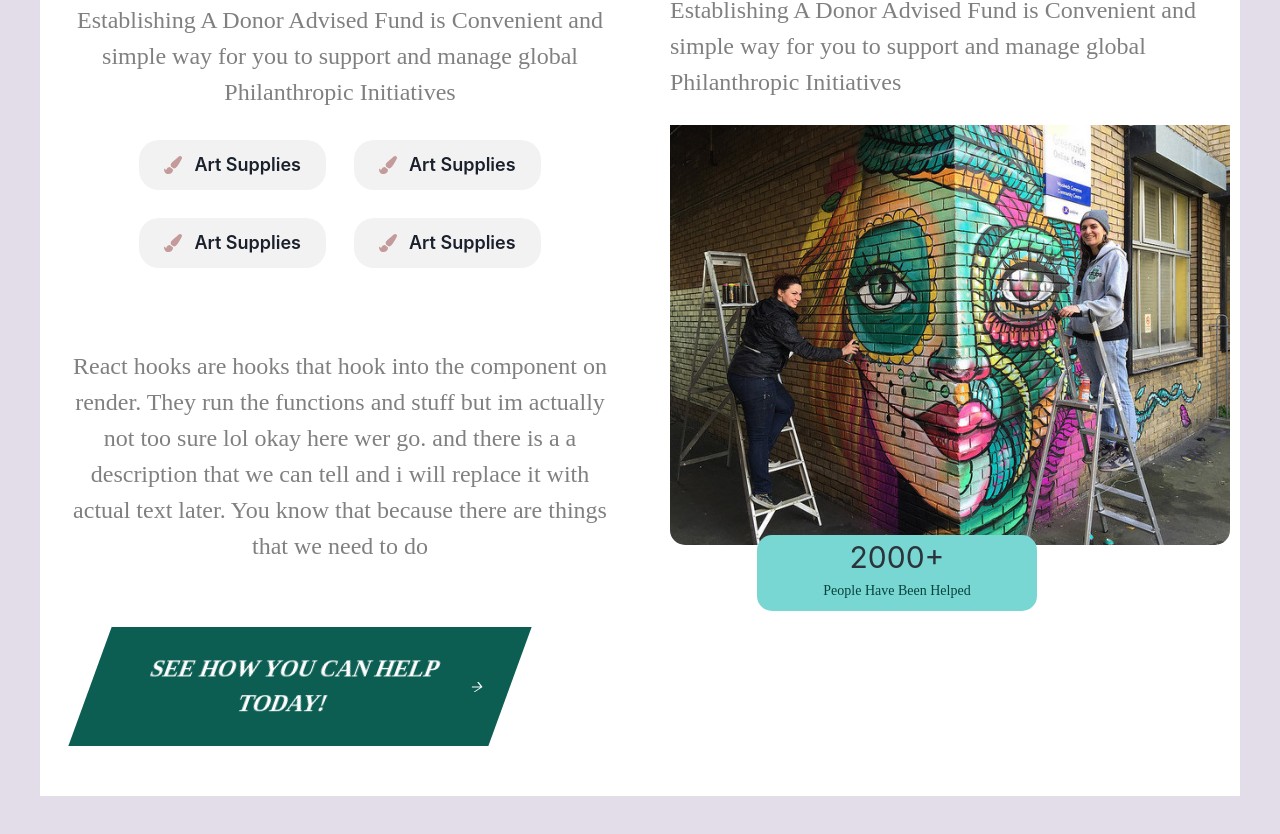
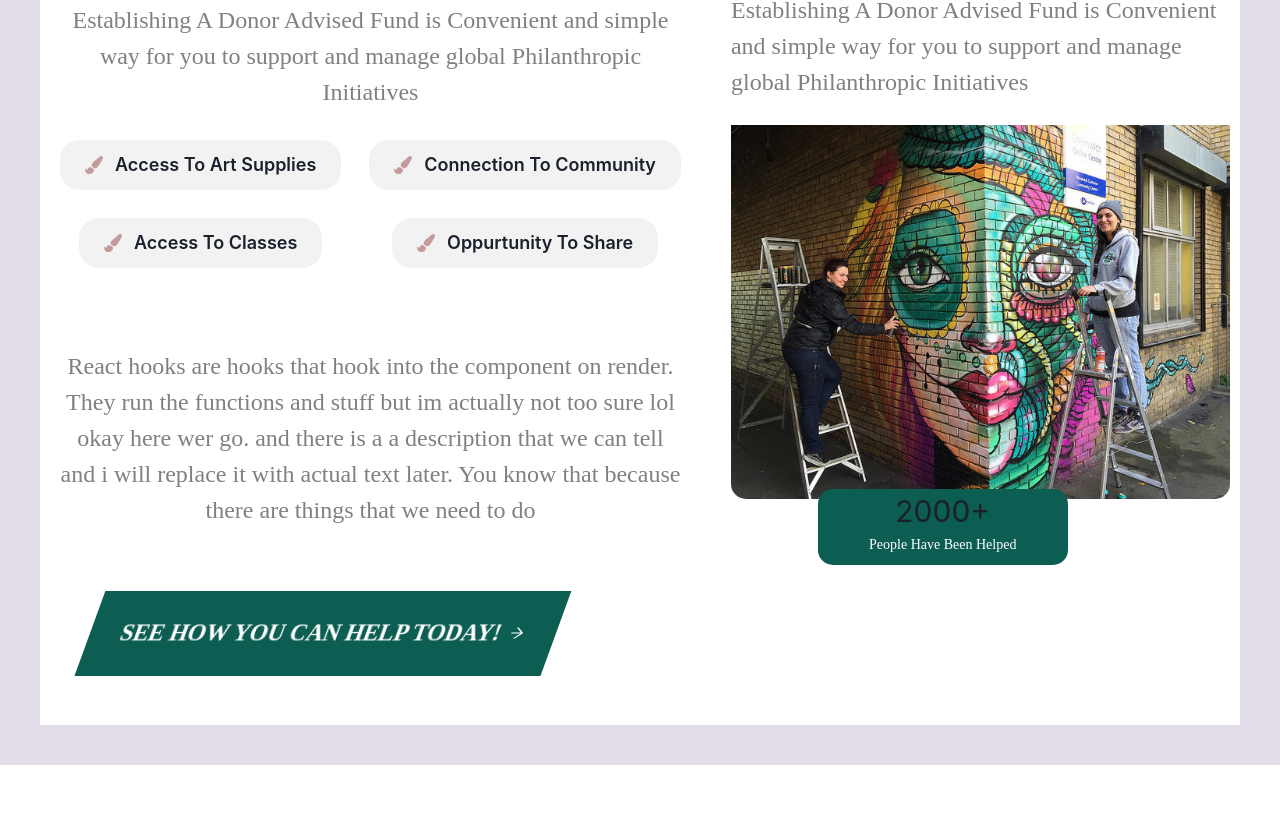
Before and after one commit to JackXN/hope-in-art, a Next.js app: page / in a window 1280 px wide. Shown: the part 1016-1850 px from the top of the page. After the commit the page ends 1781 px from the top, so only its background shows below. Built offline with nearby package versions, Linux system fonts and the light colour scheme; a web font is replaced by a local one.

Commit message:
what we do modals ++

```diff
--- a/components/containers/InfoSection/Index.js
+++ b/components/containers/InfoSection/Index.js
@@ -7,20 +7,20 @@ import Image from 'next/image';
 
 const SERVICE_OPTIONS = [
     {
-        label: "Art Supplies",
+        label: "Access To Art Supplies",
         icon: {PaintBrush}
     },
 
     {
-        label: "Art Supplies",
+        label: "Connection To Community",
         icon: {PaintBrush}
     },
     {
-        label: "Art Supplies",
+        label: "Access To Classes",
         icon: {PaintBrush}
     },
     {
-        label: "Art Supplies",
+        label: "Oppurtunity To Share",
         icon: {PaintBrush}
     },
 ]
--- a/components/containers/InfoSection/styles.js
+++ b/components/containers/InfoSection/styles.js
@@ -91,7 +91,7 @@ flex: 2,
     },
 
     imageBanner: {
-        background: '#79D7D3',
+        background: '#0c5e52',
         position: 'relative',
         bottom: ['10px'],
         zIndex: '10',
@@ -108,14 +108,15 @@ flex: 2,
             fontSize: ['14px'],
             pt: '0px',
             pb: '10px',
-            color: '#08423E',
+            // color: '#08423E',
+            color: '#FFFFFF',
             fontFamily: 'Montserrat'
 
         },
 
         h3: {
             fonSize: ['30px'],
-            color: '#2B343B'
+            color: '#FFFFF'
         }
     },
 }
```
